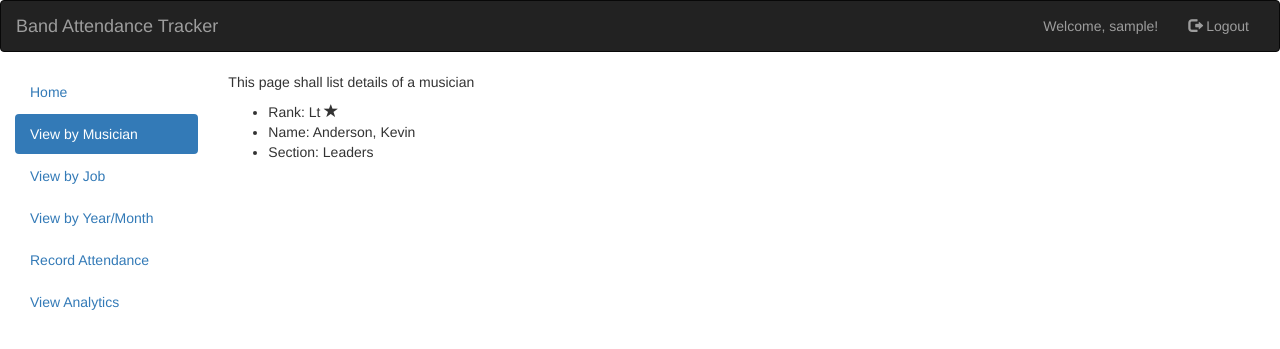
After one commit to yangineer/BAT, a Django app: page /musicians/1/ in a window 1280 px wide. The commit adds this page. Shown: the top 349 px of the page. Run offline with Django 3.2, Linux system fonts and the light colour scheme; the visitor is signed in with stand-in values (Sample User, id 1); data comes from the database, SQL or seed files in the repository; some libraries are stand-ins or nearby versions.

Commit message:
Implemented Year view, and musician view

```diff
--- a/bat/attendance/admin.py
+++ b/bat/attendance/admin.py
@@ -1,5 +1,5 @@
 from django.contrib import admin
-from attendance.models import Job, Musician, Roster, Attendance, Uniform
+from attendance.models import Job, Musician, Roster, AttendanceRecord, Uniform
 
 # Register your models here.
 
@@ -13,6 +13,7 @@ class MusicianAdmin(admin.ModelAdmin):
 class UniformAdmin(admin.ModelAdmin):
 	list_display = ('__str__', 'name', 'headdress', 'tunic', 'kit')
 	list_editable = ('name', 'headdress', 'tunic', 'kit')
+
 admin.site.register(Job)
 admin.site.register(Roster)
-admin.site.register(Attendance)
+admin.site.register(AttendanceRecord)
--- a/bat/attendance/models.py
+++ b/bat/attendance/models.py
@@ -39,6 +39,14 @@ class Musician(models.Model):
 
 	def __str__(self):
 		return '%s %s, %s' % (self.get_rank_display(), self.last_name, self.first_name)
+
+	def name(self):
+		return self.last_name + ", " + self.first_name
+
+	def present_jobs(self):
+		"""returns a list of jobs that the user is present in """
+		attendances = self.present.filter(musicians_present__id=self.pk).select_related('job')
+		return [x.job for x in attendances]
 
 	class Meta:
 		ordering = ['instrument_section', 'is_retired','-is_on_strength', '-rank']
@@ -84,12 +92,20 @@ class Uniform(models.Model):
 
 class Job(models.Model):
 	""" Represents an engagement job """
-	name = models.CharField(max_length=30)
+
+	TYPE_CHOICES = list(enumerate([
+		'Rehearsal',
+		'Parade',
+		'Concert',
+	]))
+
+	name = models.CharField(max_length=50)
 	start_date = models.DateField()
 	end_date = models.DateField(blank=True, default=None)
 	call_time = models.TimeField(blank=True, null=True)
-	location = models.CharField(max_length=30)
-	uniform = models.ForeignKey(Uniform, null=True, default=None)
+	location = models.CharField(max_length=50)
+	uniform = models.ForeignKey(Uniform, blank=True, null=True, default=None)
+	job_type = models.IntegerField(default=0, choices=TYPE_CHOICES)
 
 	def __str__(self):
 		return '%s at %s on %s' % (self.name, self.location, self.start_date)
@@ -101,7 +117,7 @@ class Job(models.Model):
 		super(Job, self).save(*args, **kwargs)
 
 	def num_present(self):
-		return self.roster.musicians_booked.count() - self.attendance.musicians_absent.count()
+		return self.attendancerecord.musicians_present.count()
 
 	def num_booked(self):
 		return self.roster.musicians_booked.count()
@@ -110,19 +126,22 @@ class Job(models.Model):
 		return self.roster.num_on_strength()
 
 	def num_on_strength_present(self):
-		return self.roster.num_on_strength() - self.attendance.num_on_strength()
+		return self.attendancerecord.num_on_strength()
 
-class Attendance(models.Model):
+	def is_rehearsal(self):
+		return self.job_type == 0
+
+class AttendanceRecord(models.Model):
 	""" Represents the attendance """
-	#musicians_present = models.ManyToManyField(Musician, related_name='present')
-	musicians_absent = models.ManyToManyField(Musician, related_name='absent', null=True, default=None)
+	musicians_present = models.ManyToManyField(Musician, related_name='present', null=True, default=None)
+	#musicians_absent = models.ManyToManyField(Musician, related_name='absent', null=True, default=None)
 	job = models.OneToOneField(Job, null=True, default=None)
 
 	def __str__(self):
 		return 'Attendance for %s' % (self.job)
 
 	def num_on_strength(self):
-		return self.musicians_absent.filter(is_on_strength=True).count()
+		return self.musicians_present.filter(is_on_strength=True).count()
 
 class ActiveRoster(models.Model):
 	""" Represents the active roster for a given year """
--- a/bat/attendance/urls.py
+++ b/bat/attendance/urls.py
@@ -1,14 +1,16 @@
 from django.conf.urls import url, patterns
-from attendance import views
-from attendance.views import MusicianList, JobList, TimeList, Analytics, JobView
+from attendance.views import index, login_view, logout_view
+from attendance.views import MusicianList, JobList, TimeList, Analytics, JobView, MusicianView, AddJobView
 
 urlpatterns = patterns('',
-	url(r'^$', views.index, name='index'),
-	url(r'^login/$', views.login_view, name='login'),
-	url(r'^logout/$', views.logout_view, name='logout'),
+	url(r'^$', index, name='index'),
+	url(r'^login/$', login_view, name='login'),
+	url(r'^logout/$', logout_view, name='logout'),
 	url(r'^musicians/$', MusicianList.as_view(), name='musicians'),
 	url(r'^times/$', TimeList.as_view(), name='times'),
 	url(r'^jobs/$', JobList.as_view(), name='jobs'),
 	url(r'^jobs/(?P<pk>\d+)/$', JobView.as_view(), name='jobview'),
+	url(r'^musicians/(?P<pk>\d+)/$', MusicianView.as_view(), name='musicianview'),
 	url(r'^analytics/$', Analytics.as_view(), name='analytics'),
+	url(r'^addjob/$', AddJobView.as_view(), name='addjob'),
 )
--- a/bat/attendance/views.py
+++ b/bat/attendance/views.py
@@ -1,10 +1,12 @@
 from django.shortcuts import render
 from django.contrib.auth.views import logout, login
-from django.views.generic import ListView, TemplateView, DetailView
+from django.views.generic import ListView, TemplateView, DetailView, FormView
 from django.views.generic.base import ContextMixin
 from attendance.models import Musician, Job
+from attendance.forms import JobForm
 from django.contrib.auth.decorators import login_required
 from django.utils.decorators import method_decorator
+from django.core.urlresolvers import reverse_lazy
 
 # Create your views here.
 def index(request):
@@ -68,6 +70,16 @@ class TimeList(ListView, LoginRequiredMixin, TimesMixin):
 	queryset = Job.objects.filter(start_date__year=2014).order_by('start_date')
 	context_object_name = "jobs"
 
+	def get_context_data(self, **kwargs):
+		context = super(TimeList, self).get_context_data(**kwargs)
+		musicians = Musician.objects.all()
+		context['musicians'] = musicians
+
+		for job in self.queryset:
+			context[job] = job.attendancerecord.musicians_present.all()
+
+		return context
+
 class JobList(ListView, LoginRequiredMixin, JobMixin):
 	model = Job
 	template_name = "attendance/jobs.html"
@@ -78,11 +90,15 @@ class JobView(DetailView, LoginRequiredMixin, JobMixin):
 	context_object_name = 'job'
 	template_name = "attendance/job.html"
 
-	# def get_context_data(self, **kwargs):
-	# 	context = super(JobView, self).get_context_data(**kwargs)
+class MusicianView(DetailView, LoginRequiredMixin, MusicianMixin):
+	model = Musician
+	context_object_name = "musician"
+	template_name = "attendance/musician.html"
 
-	# 	context['active'] = 'add'
-	# 	return context
+class AddJobView(FormView, LoginRequiredMixin, AddMixin):
+	template_name = 'attendance/addjob.html'
+	form_class = JobForm
+	success_url = reverse_lazy('attendance:addjob')
 
 class Analytics(TemplateView, LoginRequiredMixin, AnalyticsMixin):
 	template_name = "attendance/analytics.html"
--- a/bat/bat/urls.py
+++ b/bat/bat/urls.py
@@ -6,6 +6,6 @@ urlpatterns = patterns('',
     # url(r'^$', 'bat.views.home', name='home'),
     # url(r'^blog/', include('blog.urls')),
 
-    url(r'^admin/', include(admin.site.urls)),
+    url(r'^admin/', include(admin.site.urls), name='admin'),
     url(r'^', include('attendance.urls', namespace='attendance')),
 )
--- a/bat/templates/attendance/framed_base.html
+++ b/bat/templates/attendance/framed_base.html
@@ -7,11 +7,12 @@
 				<li{% if active == 'musicians' %} class="active" {% endif %}><a href="{% url 'attendance:musicians' %}">View by Musician</a></li>
 				<li{% if active == 'jobs' %} class="active"{% endif %}><a href="{% url 'attendance:jobs' %}">View by Job</a></li>
 				<li{% if active == 'times' %} class="active"{% endif %}><a href="{% url 'attendance:times' %}">View by Year/Month</a></li>
-				<li role="presentation" class="dropdown">
+				<li role="presentation" class="dropdown{% if active == 'add' %} active{% endif %}">
 					<a class="dropdown-toggle" data-toggle="dropdown" role="button" aria-expanded="false" href="#">Record Attendance</a>
 					<ul class="dropdown-menu" role="menu">
-						<li><a href="#">Add New Rehearsal</a></li>
-						<li><a href="#">Add New Gig</a></li>
+						<li><a href="#">Add new rehearsal</a></li>
+						<li><a href="{% url 'attendance:addjob' %}">Add new gig</a></li>
+						<li><a href="#">Add to existing job</a></li>
 					</ul>
 				</li>
 				<li{% if active == 'analytics' %} class="active"{% endif %}><a href="{% url 'attendance:analytics' %}">View Analytics</a></li>
--- a/bat/templates/attendance/jobs.html
+++ b/bat/templates/attendance/jobs.html
@@ -3,7 +3,7 @@
 <p>This page shall list all the jobs</p>
 <ul>
 	{% for job in jobs %}
-		<li> <a href="{% url 'attendance:jobview' job.pk %}">{{job}}</a></li>
+		<li><a href="{% url 'attendance:jobview' job.pk %}">{{job}}</a></li>
 	{% endfor %}
 </ul>
 {% endblock %}
--- /dev/null
+++ b/bat/templates/attendance/musician.html
@@ -0,0 +1,9 @@
+{% extends 'attendance/framed_base.html' %}
+{% block content %}
+<p>This page shall list details of a musician</p>
+<ul>
+	<li>Rank: {{musician.get_rank_display}} {% if musician.is_on_strength %}<span class="glyphicon glyphicon-star"></span></li>{% endif %}
+	<li>Name: {{musician.name}}</li>
+	<li>Section: {{musician.get_instrument_section_display}}</li>
+</ul>
+{% endblock %}
--- a/bat/templates/attendance/musicians.html
+++ b/bat/templates/attendance/musicians.html
@@ -3,7 +3,7 @@
 <p>This page shall list all the musicians</p>
 <ul>
 	{% for musician in musicians %}
-		<li> {{musician}}</li>
+		<li><a href="{% url 'attendance:musicianview' musician.pk %}">{{musician}}</a></li>
 	{% endfor %}
 </ul>
 {% endblock %}
```
Also changed, not shown: bat/attendance/fixtures/initial.json (+1 -1 lines), bat/attendance/forms.py (added, +8 -0 lines), bat/populate.py (+5 -5 lines), bat/templates/attendance/addjob.html (added, +9 -0 lines), bat/templates/attendance/job.html (+7 -2 lines), bat/templates/attendance/times.html (+19 -4 lines).
